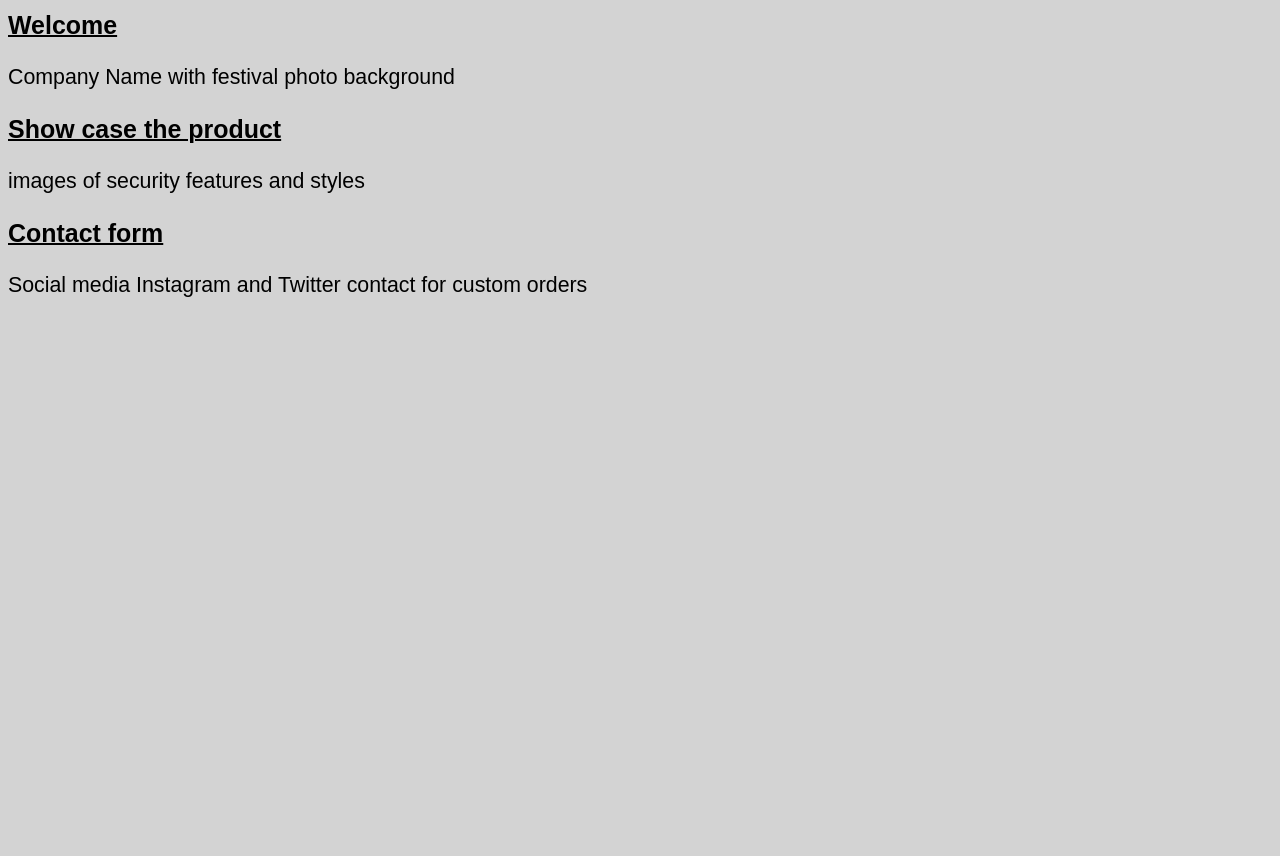
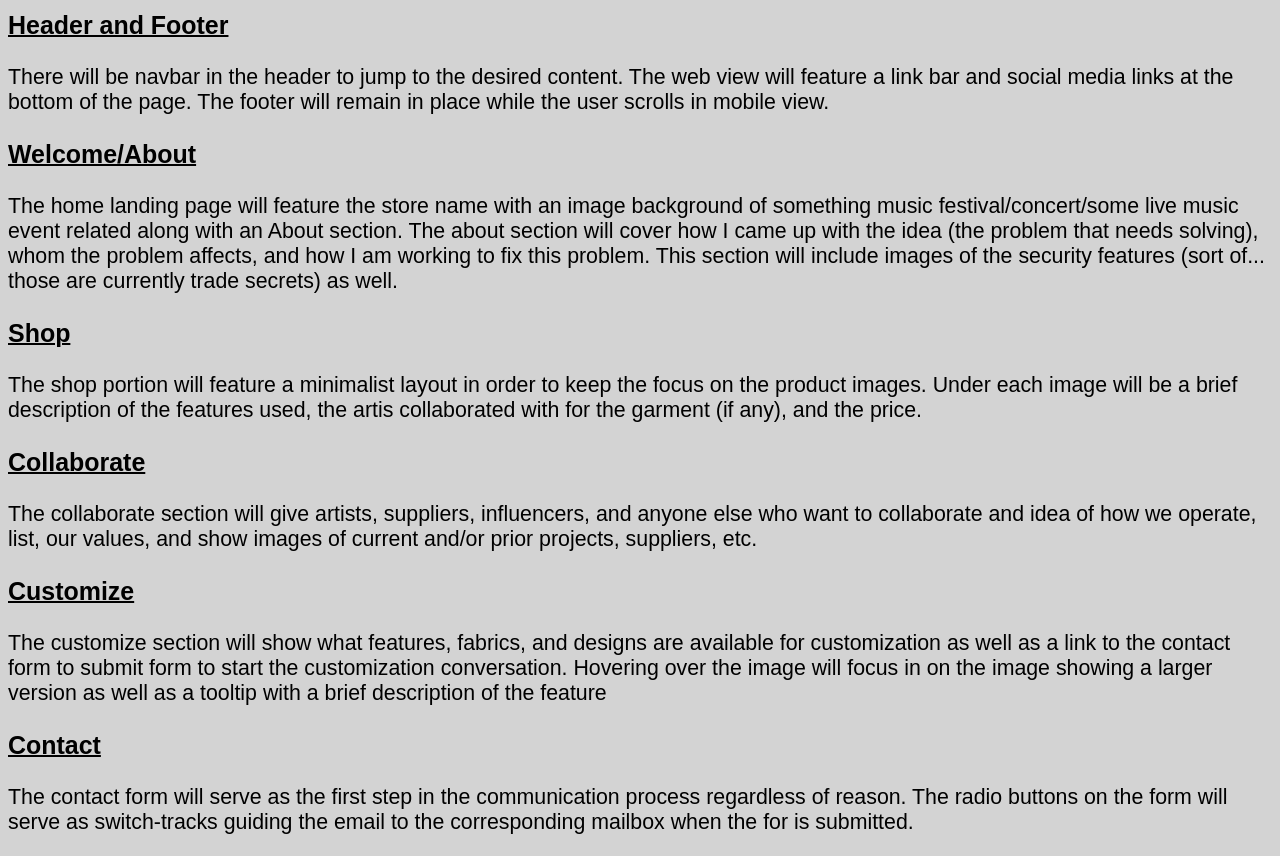
Before and after one commit to addambenson/pwp-addambenson, a plain HTML site: page public_html/documentation/milestone-2.html in a window 1280 px wide. Shown: the part 197-1053 px from the top of the page. Before the commit the page ends 800 px from the top, so only its background shows below. Drawn offline with Linux system fonts and the light colour scheme.

Commit message:
added content strategy

```diff
--- a/public_html/documentation/milestone-2.html
+++ b/public_html/documentation/milestone-2.html
@@ -9,16 +9,38 @@
 <div>
     <h1>PWP Milestone 2</h1>
     <hr>
-    <h2>What is this website about</h2>
+    <h2>This will be the front page of my clothing line website.</h2>
 
-    <h3>Welcome</h3>
-        <p>Company Name with festival photo background</p>
+    <h3>Header and Footer</h3>
+    <p>There will be navbar in the header to jump to the desired content. The web view will feature a link bar and
+        social media links at the bottom of the page.
+        The footer will remain in place while the user scrolls in mobile view.</p>
 
-    <h3>Show case the product</h3>
-    <p>images of security features and styles</p>
+    <h3>Welcome/About</h3>
+    <p>The home landing page will feature the store name with an image background of something music
+        festival/concert/some live music event related along with an About section. The about section will cover how I
+        came up with the idea (the problem that needs solving), whom the problem affects, and how I am working to fix
+        this problem. This section will include images of the security features (sort of... those are currently trade
+        secrets) as well. </p>
 
-    <h3>Contact form</h3>
-    <p>Social media Instagram and Twitter contact for custom orders </p>
+    <h3>Shop</h3>
+    <p>The shop portion will feature a minimalist layout in order to keep the focus on the product images. Under each
+        image will be a brief description of the features used, the artis collaborated with for the garment (if any),
+        and the price.</p>
+
+    <h3>Collaborate</h3>
+    <p>The collaborate section will give artists, suppliers, influencers, and anyone else who want to collaborate and
+        idea of how we operate, list, our values, and show images of current and/or prior projects, suppliers, etc. </p>
+
+    <h3>Customize</h3>
+    <p>The customize section will show what features, fabrics, and designs are available for customization as well as a
+        link to the contact form to submit form to start the customization conversation. Hovering over the image will
+        focus in on the image showing a larger version as well as a tooltip with a brief description of the feature </p>
+
+    <h3>Contact</h3>
+    <p>The contact form will serve as the first step in the communication process regardless of reason. The radio
+        buttons on the form will serve as switch-tracks guiding the email to the corresponding mailbox when the for is
+        submitted. </p>
 
 </div>
 </body>
```
